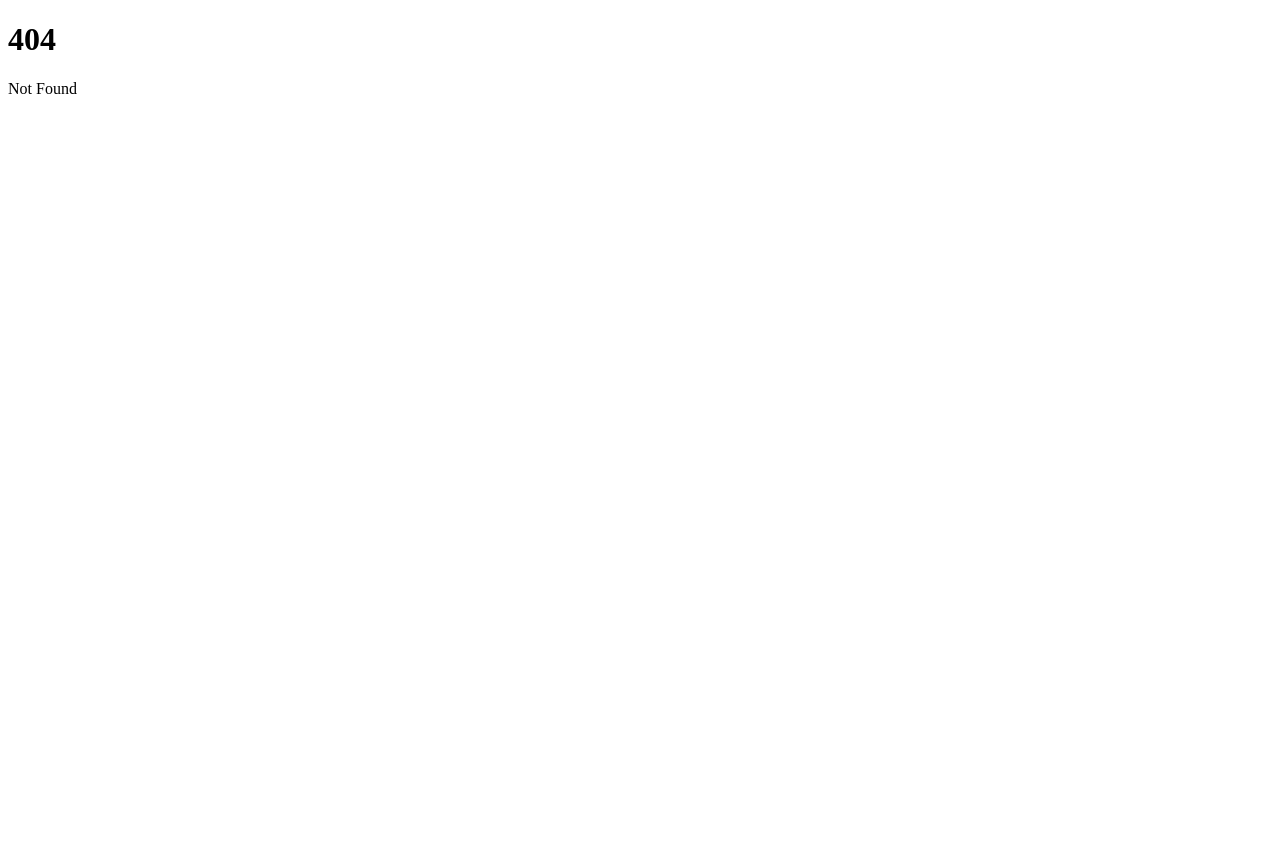
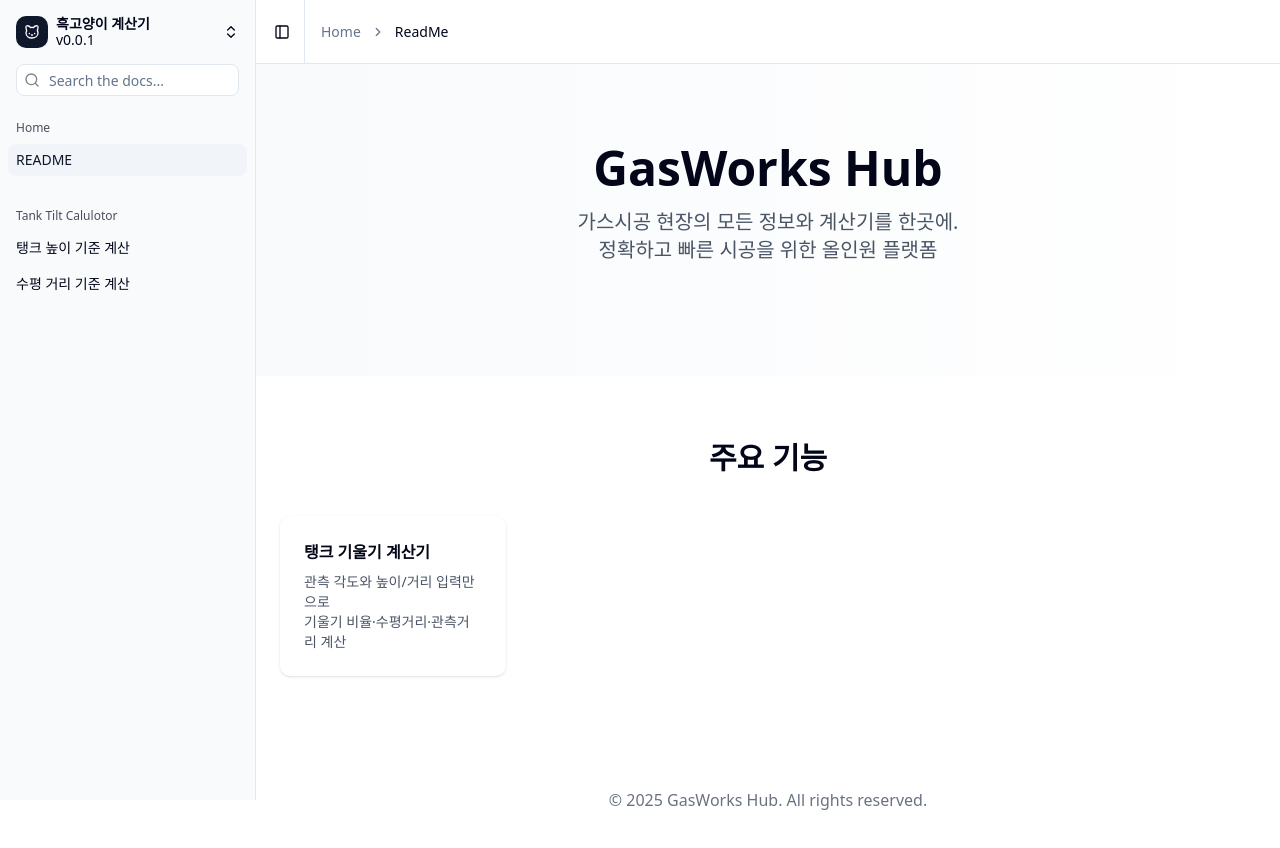
Before and after one commit to beyondchasm/tank-tilt-calculator, a SvelteKit app: page / in a window 1280 px wide. Before the commit this address had no page. Shown: the top 848 px of the page. Before the commit the page ends 800 px from the top, so only its background shows below. Built offline with nearby package versions, Linux system fonts and the light colour scheme.

Commit message:
index page set

```diff
--- /dev/null
+++ b/src/routes/+page.svelte
@@ -0,0 +1,100 @@
+<script lang="ts">
+	import * as Sidebar from "$lib/components/ui/sidebar/index.js";
+	import AppSidebar from "$lib/components/app-sidebar.svelte";
+	import * as Breadcrumb from "$lib/components/ui/breadcrumb/index.js";
+	import { Separator } from "$lib/components/ui/separator/index.js";
+	import '../app.css';
+
+	let { children } = $props();
+   </script>
+   <Sidebar.Provider>
+	<AppSidebar />
+	<Sidebar.Inset>
+		<header class="flex h-16 shrink-0 items-center gap-2 border-b px-4">
+			<Sidebar.Trigger class="-ml-1" />
+			<Separator orientation="vertical" class="mr-2 h-4" />
+			<Breadcrumb.Root>
+				<Breadcrumb.List>
+					<Breadcrumb.Item class="hidden md:block">
+						<Breadcrumb.Link href="/home/readme">Home</Breadcrumb.Link>
+					</Breadcrumb.Item>
+					<Breadcrumb.Separator class="hidden md:block" />
+					<Breadcrumb.Item>
+						<Breadcrumb.Page>ReadMe</Breadcrumb.Page>
+					</Breadcrumb.Item>
+				</Breadcrumb.List>
+			</Breadcrumb.Root>
+		</header>
+
+
+
+
+  <main class="min-h-screen bg-white">
+    <!-- Hero 섹션 -->
+    <section class="flex flex-col items-center justify-center text-center bg-gradient-to-r from-slate-50 to-white py-20 px-6">
+      <h1 class="text-4xl md:text-5xl font-bold mb-4">GasWorks Hub</h1>
+      <p class="text-lg md:text-xl text-gray-600 mb-8">
+        가스시공 현장의 모든 정보와 계산기를 한곳에. <br class="hidden md:inline"/>
+        정확하고 빠른 시공을 위한 올인원 플랫폼
+      </p>
+
+    </section>
+
+    <!-- 주요 기능 섹션 -->
+    <section class="py-16 px-6">
+      <div class="max-w-5xl mx-auto">
+        <h2 class="text-3xl font-semibold text-center mb-10">주요 기능</h2>
+        <div class="grid grid-cols-1 sm:grid-cols-2 lg:grid-cols-4 gap-6">
+          <div class="p-6 bg-white rounded-lg shadow">
+            <h3 class="font-bold mb-2">탱크 기울기 계산기</h3>
+            <p class="text-gray-600 text-sm">
+              관측 각도와 높이/거리 입력만으로<br/>
+              기울기 비율·수평거리·관측거리 계산
+            </p>
+          </div>
+          <!-- <div class="p-6 bg-white rounded-lg shadow">
+            <h3 class="font-bold mb-2">파이프 길이 계산기</h3>
+            <p class="text-gray-600 text-sm">
+              루트 길이·굴곡 수·이음매 고려<br/>
+              정확한 배관 필요 길이 산출
+            </p>
+          </div>
+          <div class="p-6 bg-white rounded-lg shadow">
+            <h3 class="font-bold mb-2">압력 강하 계산기</h3>
+            <p class="text-gray-600 text-sm">
+              유체 속도·관 지름·마찰 계수 입력 →<br/>
+              압력 손실 ΔP 계산
+            </p>
+          </div>
+          <div class="p-6 bg-white rounded-lg shadow">
+            <h3 class="font-bold mb-2">온도 보정 계산기</h3>
+            <p class="text-gray-600 text-sm">
+              가스 종류·온도·압력 입력 →<br/>
+              표준 조건 보정량 자동 산출
+            </p>
+          </div> -->
+        </div>
+      </div>
+    </section>
+
+    <!-- 현장 자료 섹션 -->
+    <!-- <section class="bg-slate-50 py-16 px-6">
+      <div class="max-w-3xl mx-auto text-center">
+        <h2 class="text-2xl font-semibold mb-4">현장 가이드 자료</h2>
+        <p class="text-gray-600 mb-6">
+          규격표, 안전 수칙, 설치 매뉴얼 PDF를 <br/>
+          언제든지 다운로드하고 확인하세요.
+        </p>
+
+      </div>
+    </section> -->
+
+    <!-- CTA 푸터 -->
+    <footer class="py-12 px-6 text-center">
+      <p class="text-gray-500 mb-4">© 2025 GasWorks Hub. All rights reserved.</p>
+
+    </footer>
+		   </main>
+	</Sidebar.Inset>
+
+   </Sidebar.Provider>
```
